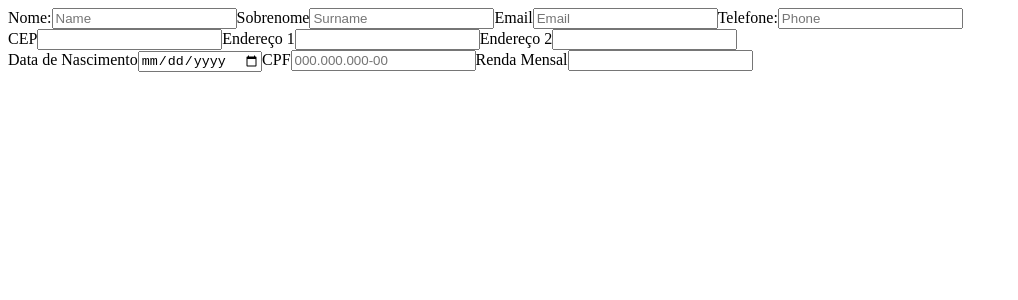
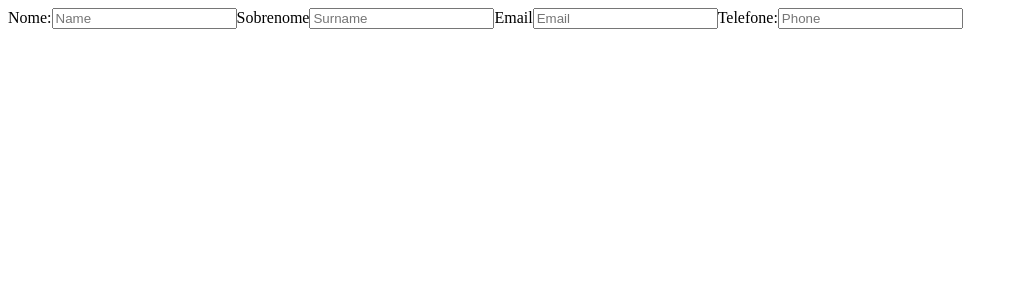
Before and after one commit to Julianaha/react-form, a React (Vite) app: page / in a window 1280 px wide. Shown: the top 300 px of the page, without its empty margins (0-1018 px from the left). Built offline with nearby package versions, Linux system fonts and the light colour scheme.

Commit message:
feat: instala e importa dependencias de rota

```diff
--- a/package.json
+++ b/package.json
@@ -10,7 +10,8 @@
   },
   "dependencies": {
     "react": "^18.2.0",
-    "react-dom": "^18.2.0"
+    "react-dom": "^18.2.0",
+    "react-router-dom": "^6.3.0"
   },
   "devDependencies": {
     "@types/react": "^18.0.17",
--- a/src/main.jsx
+++ b/src/main.jsx
@@ -1,10 +1,18 @@
-import React from 'react'
-import ReactDOM from 'react-dom/client'
-import App from './App'
+import React from "react";
+import ReactDOM from "react-dom/client";
+import { BrowserRouter, Routes, Route } from "react-router-dom";
+import FormStep1 from "./pages/FormStep1";
+import FormStep2 from "./pages/FormStep2";
+import FormStep3 from "./pages/FormStep3";
 
-
-ReactDOM.createRoot(document.getElementById('root')).render(
+ReactDOM.createRoot(document.getElementById("root")).render(
   <React.StrictMode>
-    <App />
+    <BrowserRouter>
+      <Routes>
+        <Route path="/" exact element={<FormStep1 />} />
+        <Route path="/FormStep2" element={<FormStep2 />} />
+        <Route path="/FormStep3" element={<FormStep3 />} />
+      </Routes>
+    </BrowserRouter>
   </React.StrictMode>
-)
+);
```
Also changed, not shown: 1 other file (tests, documents, lock files or other folders).
